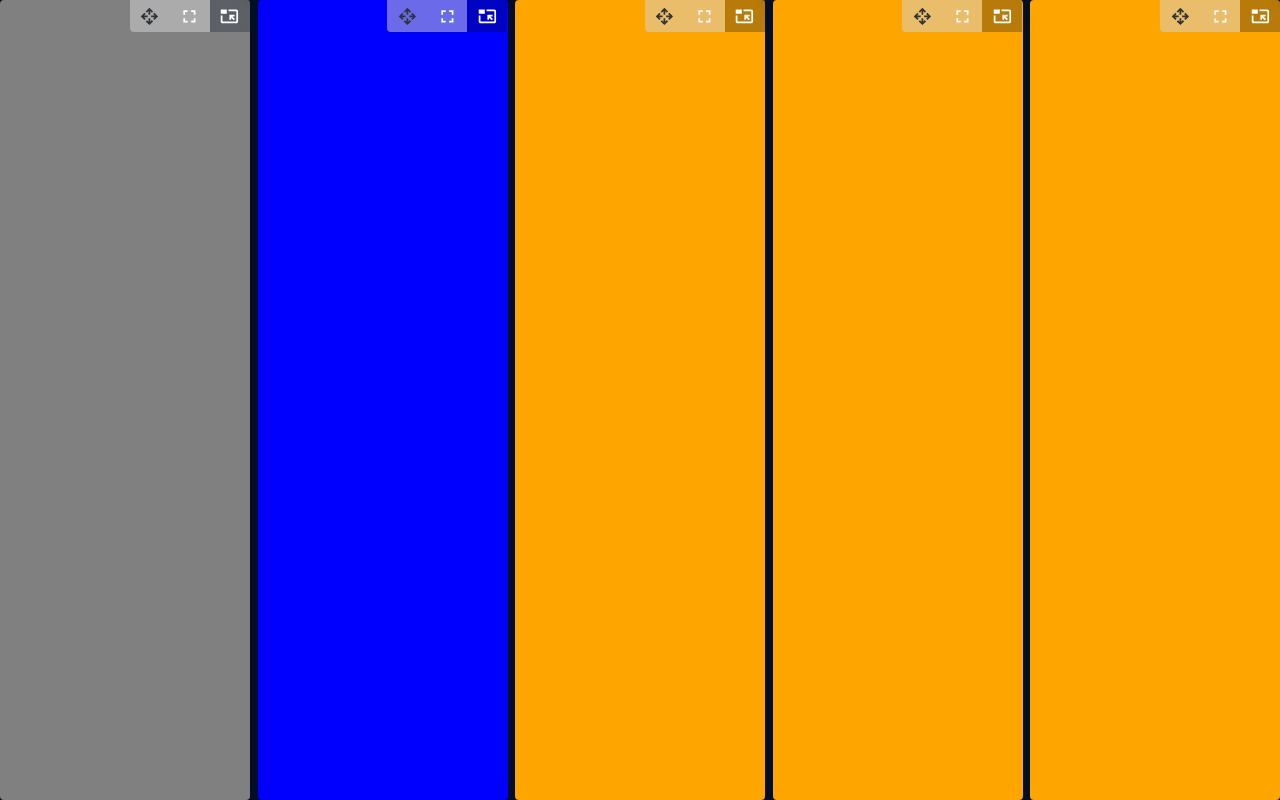
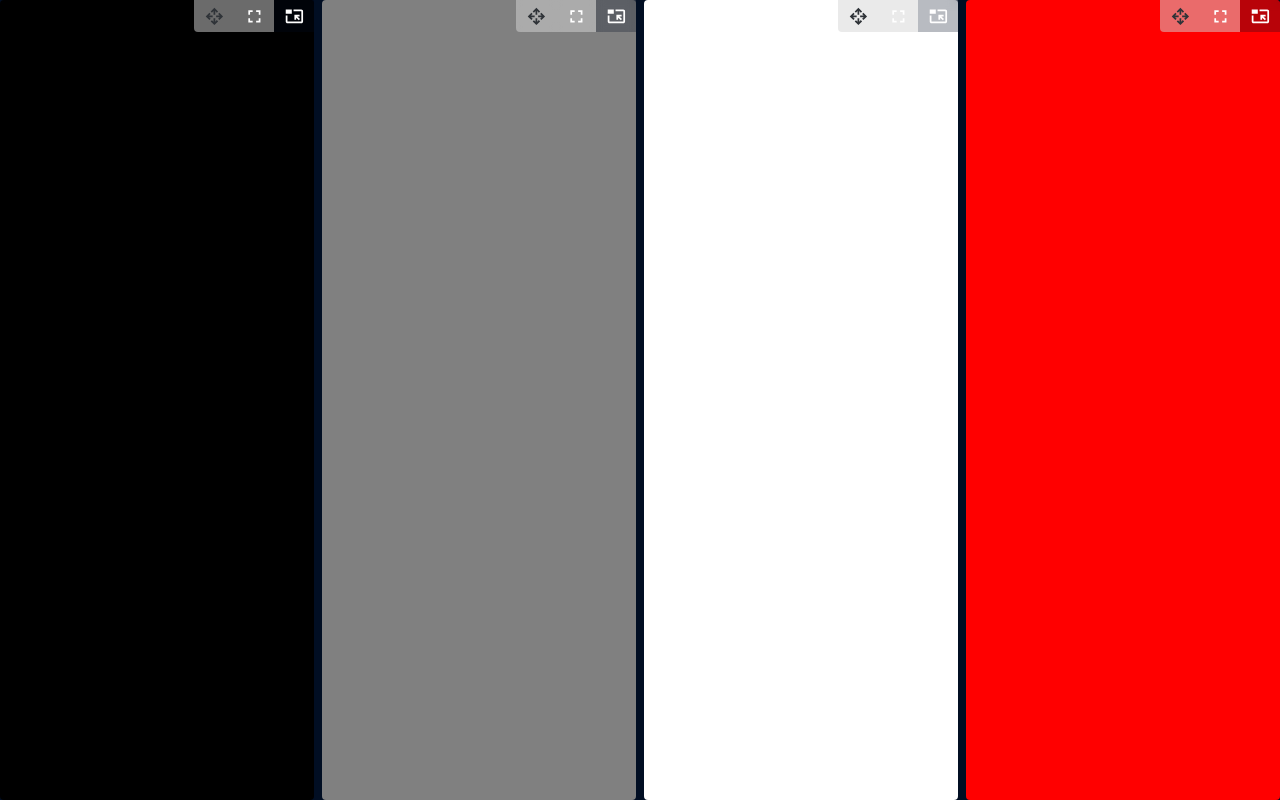
Before and after one commit to JuanGarcia0323/smart-layout, a React (Vite) app: page / in a window 1280 px wide. Built offline with nearby package versions, Linux system fonts and the light colour scheme.

Commit message:
fix:shadow black colors

```diff
--- a/lib/components/border-selector/styles.module.css
+++ b/lib/components/border-selector/styles.module.css
@@ -10,7 +10,8 @@
   opacity: 0.7;
   z-index: 3;
   &:hover {
-    box-shadow: inset 0px 0px 20px 4px rgba(23, 0, 3, 0.3);
+    box-shadow: inset 0px 0px 20px 4px rgba(23, 0, 3, 0.3),
+      inset 0px 0px 20px 4px rgba(148, 148, 148, 0.931);
   }
 }
 
--- a/src/App.tsx
+++ b/src/App.tsx
@@ -19,17 +19,10 @@ function App() {
         }}
       >
         <ComponentLayout id="starting-layout">
+          <div style={{ width: "100%", height: "100%", background: "black" }} />
           <div style={{ width: "100%", height: "100%", background: "gray" }} />
-          <div style={{ width: "100%", height: "100%", background: "blue" }} />
-          <div
-            style={{ width: "100%", height: "100%", background: "orange" }}
-          />
-          <div
-            style={{ width: "100%", height: "100%", background: "orange" }}
-          />
-          <div
-            style={{ width: "100%", height: "100%", background: "orange" }}
-          />
+          <div style={{ width: "100%", height: "100%", background: "white" }} />
+          <div style={{ width: "100%", height: "100%", background: "red" }} />
         </ComponentLayout>
       </div>
     </div>
```
